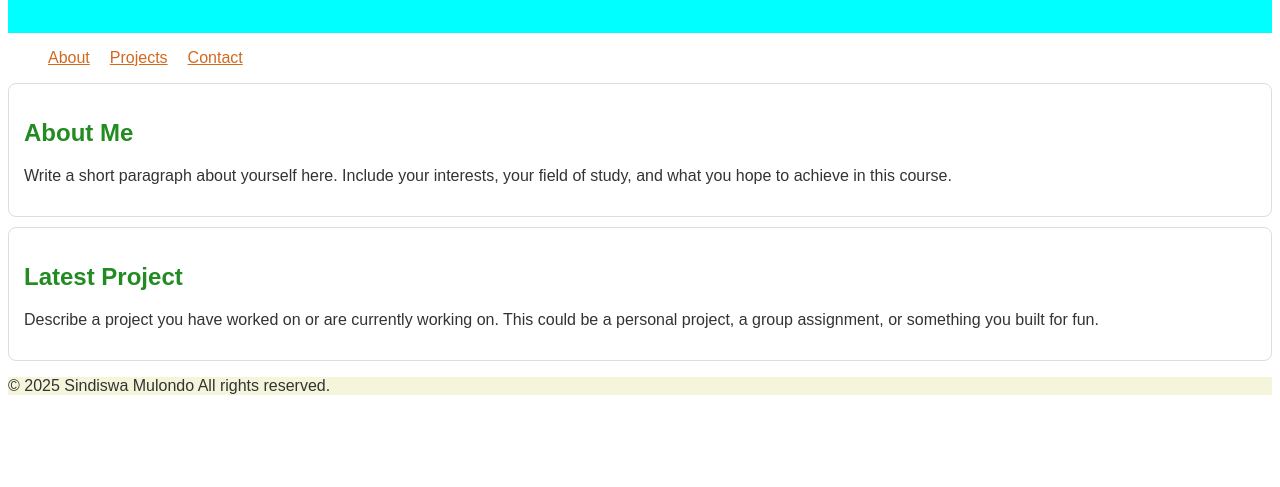
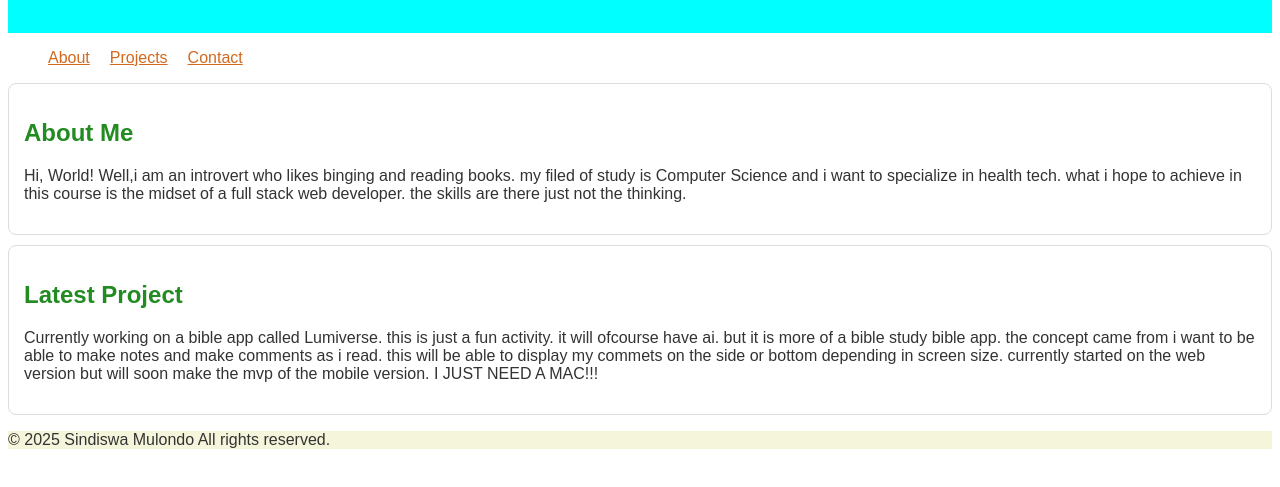
Before and after one commit to SindyMl/2669198-portfolio-, a plain HTML site: page 2669198-lab2.html in a window 1280 px wide. Shown: the part 129-616 px from the top of the page. Drawn offline with Linux system fonts and the light colour scheme.

Commit message:
inserting the personal details

```diff
--- a/2669198-lab2.html
+++ b/2669198-lab2.html
@@ -58,12 +58,14 @@
     <main>
         <section class="card" id="about">
             <h2>About Me</h2>
-            <p>Write a short paragraph about yourself here. Include your interests, your field of study, and what you hope to achieve in this course.</p>
+            <p>
+                Hi, World! Well,i am an introvert who likes binging and reading books. my filed of study is Computer Science and i want to specialize in health tech. what i hope to achieve in this course is the midset of a full stack web developer. the skills are there just not the thinking.
+            </p>
         </section>
 
         <article class="card" id="projects">
             <h2>Latest Project</h2>
-            <p>Describe a project you have worked on or are currently working on. This could be a personal project, a group assignment, or something you built for fun.</p>
+            <p>Currently working on a bible app called Lumiverse. this is just a fun activity. it will ofcourse have ai. but it is more of a bible study bible app. the concept came from i want to be able to make notes and make comments as i read. this will be able to display my commets on the side or bottom depending in screen size. currently started on the web version but will soon make the mvp of the mobile version.  I JUST NEED A MAC!!! </p>
         </article>
     </main>
 
```
